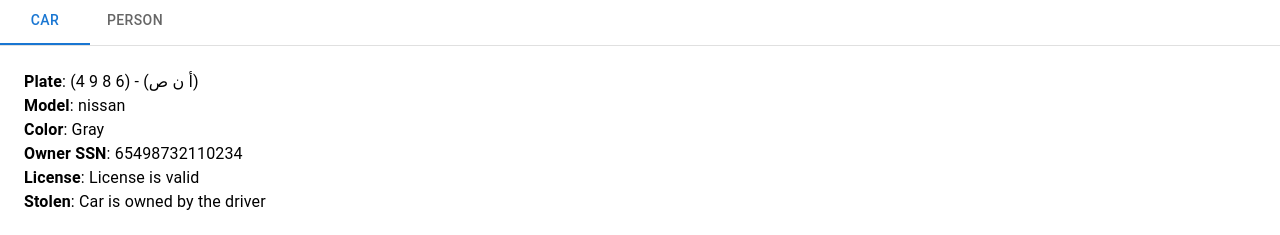
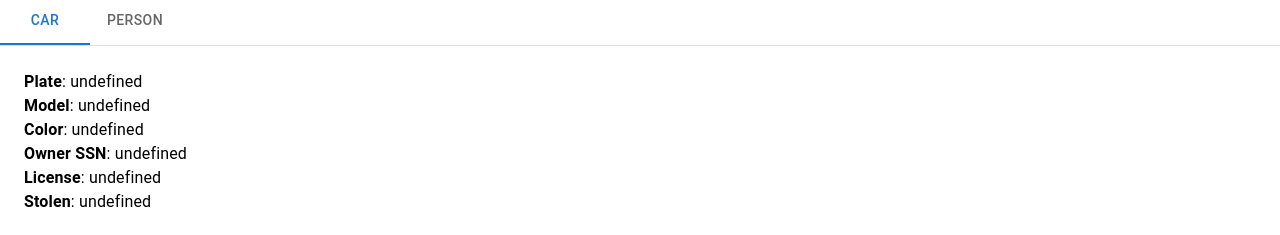
Before and after one commit to omareldanin/dozer, a React (Vite) app: page /Ambush in a window 1280 px wide. Shown: the part 627-862 px from the top of the page. Built offline with nearby package versions, Linux system fonts and the light colour scheme.

Commit message:
Final as Zoghby said

```diff
--- a/src/pages/AlertsSection.jsx
+++ b/src/pages/AlertsSection.jsx
@@ -9,7 +9,7 @@ const AlertsSection = ({ carNumber, carLetter, personSSN }) => {
     {/* Car Section */}
     <div className="flex-1 flex flex-col gap-4 justify-center items-center">
     <h2 className="text-3xl">Car</h2>
-    <AlertCircle valid={isCarOk} />
+    <AlertCircle valid={false} />
     </div>
     {/* Person Section */}
     <div className="flex-1 flex flex-col gap-4 justify-center items-center">
--- a/src/pages/Tabs.jsx
+++ b/src/pages/Tabs.jsx
@@ -85,28 +85,23 @@ function TabsSection() {
 
     <TabPanel value={value} index={0}>
     <ul className="text-2xl flex flex-col gap-5">
-    <li><b>Plate</b>: {carInfo.palte}</li>
-    <li><b>Model</b>: {carInfo.model}</li>
-    <li><b>Color</b>: {carInfo.color}</li>
-    <li><b>Owner SSN</b>: {carInfo.ownerSSN}</li>
-    <li><b>License</b>: {carInfo.IsLicenseValid? "License is valid" : "License is not valid!"}</li>
-    <li><b>Stolen</b>: {carInfo.IsStolen?"Car is Stolen!":"Car is owned by the driver"}</li>
+    <li><b>Plate</b>: {"undefined"}</li>
+    <li><b>Model</b>: {"undefined"}</li>
+    <li><b>Color</b>: {"undefined"}</li>
+    <li><b>Owner SSN</b>: {"undefined"}</li>
+    <li><b>License</b>: {"undefined"}</li>
+    <li><b>Stolen</b>: {"undefined"}</li>
     </ul>
     </TabPanel>
 
     <TabPanel value={value} index={1}>
     <ul className="text-2xl flex flex-col gap-5">
-    <li><b>Name </b>: {personInfo.Name}</li>
-    <li><b>SSN: </b> {personInfo.ssn}</li>
-    <li><b>Date Of Birth: </b> {personInfo.dateOfBirth}</li>
-    <li><b>License: </b>: {personInfo.IsLicenseValid? "License is valid" : "License is not valid!"}</li>
+    <li><b>Name </b>: {"undefined"}</li>
+    <li><b>SSN: </b> {"undefined"}</li>
+    <li><b>Date Of Birth: </b> {"undefined"}</li>
+    <li><b>License: </b>: {"undefined"}</li>
     <li>
-    <b>Criminal </b>: {personInfo.IsCriminal?"Yes":"No"}
-    {personInfo.IsCriminal? <p>
-        <u>Reason</u>: {personInfo.report.reason}
-        <br/>
-        <u>Center</u>: {personInfo.report.center}
-        </p> : null}
+      <b>Crimenal</b>: {"undefined"}
     </li>
     </ul>
     </TabPanel>
```
